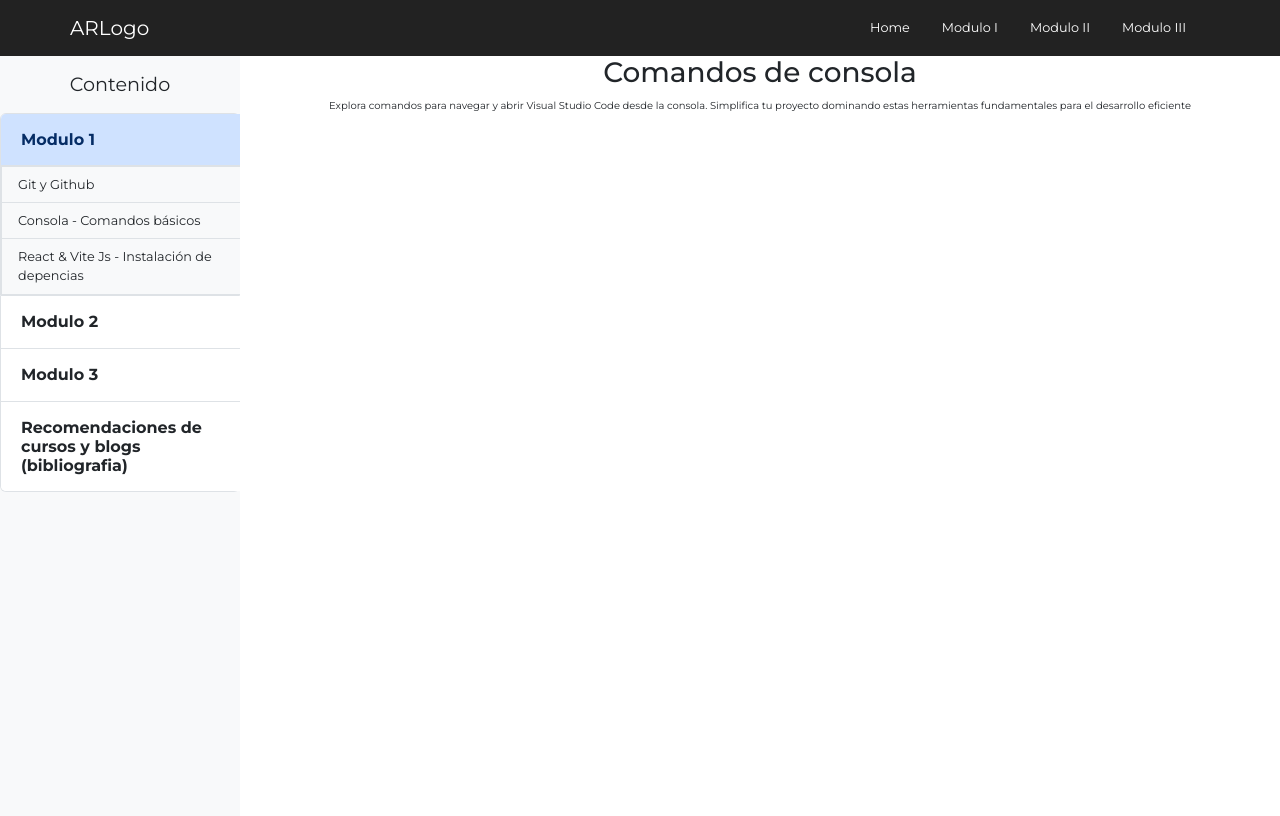
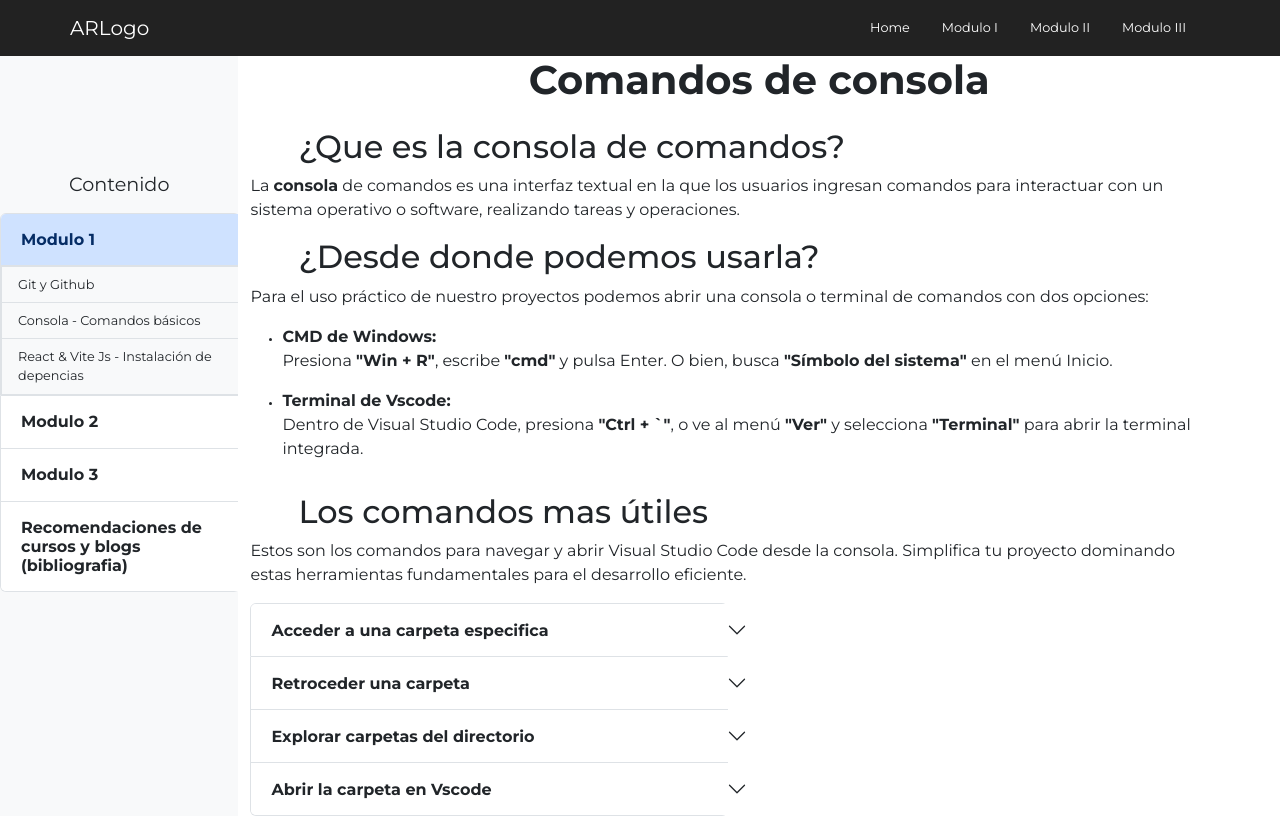
Before and after one commit to Fsalasgit/atomicReact, a React (Vite) app: page /console in a window 1280 px wide. Shown: the top 816 px of the page. Built offline with nearby package versions, Linux system fonts and the light colour scheme.

Commit message:
se agregan los comandos de linea

```diff
--- a/package.json
+++ b/package.json
@@ -17,10 +17,12 @@
     "bootstrap": "^5.3.1",
     "react": "^18.2.0",
     "react-bootstrap": "^2.8.0",
+    "react-bootstrap-sidebar-menu": "^2.0.3",
     "react-dom": "^18.2.0",
     "react-icons": "^4.10.1",
     "react-router-dom": "^6.15.0",
-    "sass": "^1.66.1"
+    "sass": "^1.66.1",
+    "startbootstrap-simple-sidebar": "^6.0.6"
   },
   "devDependencies": {
     "@types/react": "^18.2.15",
--- a/src/App.jsx
+++ b/src/App.jsx
@@ -5,7 +5,7 @@ import MoleculesPages from './pages/MoleculesPages';
 import OrganimsPages from './pages/OrganimsPages';
 import Home from './pages/Home';
 import './sass/main.scss'
-import { Routes, Route } from 'react-router-dom';
+import { Routes, Route, useLocation } from 'react-router-dom';
 import TemplatePage from './pages/TemplatePage';
 import NavbarSite from './component/webComponents/NavbarSite';
 import FooterSite from './component/webComponents/footerSite';
@@ -15,12 +15,16 @@ import GitPage from './pages/gitPage';
 import ReactPage from './pages/ReactPage';
 
 function App() {
+  const location = useLocation();
   return (
     <>
       <NavbarSite />
-      <Routes>
+      {location.pathname === '/' ?
+      (<Routes>
       <Route path='/' element={<Home />} />
       </Routes>
+      ) :
+      (
         <div className="d-flex" id="wrapper">
         <Sidebar />
         <Routes>
@@ -33,6 +37,11 @@ function App() {
           <Route path='/console' element={<Console />} />
         </Routes>
         </div>
+      )
+
+    }
+
+
       <FooterSite />
 
     </>
--- a/src/component/organims/Sidebar/Sidebar.css
+++ b/src/component/organims/Sidebar/Sidebar.css
@@ -1,7 +1,7 @@
-body {
-    overflow-x: hidden;
-    /* font-size: 2rem; */
-}
+/* body {
+    overflow-x: hidden; */
+    /* font-size: 2rem;
+} */
 
 .accordion-body {
     padding: 0;
@@ -12,12 +12,13 @@ body {
     font-weight: bold;
 }
 #sidebar-wrapper {
-    min-height: 100vh;
-    margin-left: -15rem;
-    -webkit-transition: margin .25s ease-out;
-    -moz-transition: margin .25s ease-out;
-    -o-transition: margin .25s ease-out;
-    transition: margin .25s ease-out;
+    position: static;
+    overflow-y: hidden;
+    overflow-x: hidden;
+    min-height: 120% !important;
+    width: 300px;
+    padding-top: 100px;
+    scrollbar-width: 0;
 }
 
 #sidebar-wrapper .sidebar-heading {
@@ -29,13 +30,9 @@ body {
     width: 15rem;
 }
 
-#page-content-wrapper {
-    min-width: 100vw;
-}
-
-#wrapper.toggled #sidebar-wrapper {
+/* #wrapper.toggled #sidebar-wrapper {
     margin-left: 0;
-}
+} */
 
 @media (min-width: 768px) {
     #sidebar-wrapper {
--- a/src/pages/Console.jsx
+++ b/src/pages/Console.jsx
@@ -1,12 +1,64 @@
 import React from 'react'
+import Accordion from 'react-bootstrap/Accordion';
 
 const Console = () => {
   return (
-    <div className='container text-center'>
-        <h3 className=''>Comandos de consola</h3>
-        <p>Explora comandos para navegar y abrir Visual Studio Code desde la consola. Simplifica tu proyecto dominando estas herramientas fundamentales para el desarrollo eficiente
-        </p>
-    </div>
+
+    <main className='container blogContainer'>
+            <h1 className='blogContainer__tittle'>Comandos de consola</h1>
+            <div className="row">
+                <article className="col-lg-11">
+                    <h2 className='blogContainer__ArticleTitle mt-3'>¿Que es la consola de comandos?</h2>
+                    <p className='blogContainer__p'>La <strong>consola</strong> de comandos es una interfaz textual en la que los usuarios ingresan comandos para interactuar con un sistema operativo o software, realizando tareas y operaciones.</p>
+
+                    <h2 className='blogContainer__ArticleTitle mt-2'>¿Desde donde podemos usarla?</h2>
+                    <p className='blogContainer__p'>Para el uso práctico de nuestro proyectos podemos abrir una consola o terminal de comandos con dos opciones:</p>
+                    <ul>
+                      <li>
+                        <strong className='blogContainer__p'>CMD de Windows:</strong>
+                        <p className='blogContainer__p'>Presiona <strong>"Win + R"</strong>, escribe <strong>"cmd"</strong> y pulsa Enter. O bien, busca <strong>"Símbolo del sistema"</strong> en el menú Inicio.</p>
+                      </li>
+                      <li className='mt-3'>
+                        <strong className='blogContainer__p'>Terminal de Vscode:</strong>
+                        <p className='blogContainer__p'>Dentro de Visual Studio Code, presiona <strong>"Ctrl + `"</strong>, o ve al menú <strong>"Ver"</strong> y selecciona <strong>"Terminal"</strong> para abrir la terminal integrada.</p>
+                      </li>
+                    </ul>
+                </article>
+                <article className="col-lg-11">
+                    <h2 className='blogContainer__ArticleTitle mt-3'>Los comandos mas útiles</h2>
+                    <p className='blogContainer__p'>Estos son los comandos para navegar y abrir Visual Studio Code desde la consola. Simplifica tu proyecto dominando estas herramientas fundamentales para el desarrollo eficiente.</p>
+                    <div className="col-6 mb-3">
+                    <Accordion>
+                      <Accordion.Item eventKey="0">
+                        <Accordion.Header>Acceder a una carpeta especifica</Accordion.Header>
+                        <Accordion.Body className='py-2 ps-2'>
+                        El comando <strong>"cd"</strong> (change directory) se usa en la consola para moverse entre carpetas. Ingresa <strong>"cd ruta/carpeta"</strong> para acceder a una carpeta específica, utilizando la ruta absoluta o relativa. Ejemplo: <strong>cd /ruta/carpeta.</strong>
+                        </Accordion.Body>
+                      </Accordion.Item>
+                      <Accordion.Item eventKey="1">
+                        <Accordion.Header>Retroceder una carpeta</Accordion.Header>
+                        <Accordion.Body className='py-2 ps-2'>
+                        Usa <strong>"cd.."</strong> para retroceder a la carpeta padre. "cd" solo te lleva a la carpeta raíz. Ejemplo si estamos en la ruta <strong>ruta/carpeta</strong> y escribimos <strong>cd..</strong> esto nos llevara a la carpeta <strong> ruta/ </strong>
+                        </Accordion.Body>
+                      </Accordion.Item>
+                      <Accordion.Item eventKey="2">
+                        <Accordion.Header>Explorar carpetas del directorio</Accordion.Header>
+                        <Accordion.Body className='py-2 ps-2'>
+                        El comando <strong>"dir"</strong> en Windows o "ls" en sistemas Unix muestra los contenidos del directorio actual. Al ejecutarlo, se enlistan los <strong>archivos</strong> y <strong>carpetas</strong> presentes en la ubicación actual.
+                        </Accordion.Body>
+                      </Accordion.Item>
+                      <Accordion.Item eventKey="3">
+                        <Accordion.Header>Abrir la carpeta en Vscode</Accordion.Header>
+                        <Accordion.Body className='py-2 ps-2'>
+                        Usa <strong>"code ."</strong> en la terminal. Esto abre la carpeta del proyecto en Visual Studio Code. Facilita la edición y navegación de archivos directamente desde la interfaz de VSCode.
+                        </Accordion.Body>
+                      </Accordion.Item>
+                    </Accordion>
+                    </div>
+                  </article>
+
+            </div>
+    </main>
   )
 }
 
```
Also changed, not shown: public/img/terminalVsc.jpg (added), 1 other file (tests, documents, lock files or other folders). Lines whose indentation alone changed are shown as unchanged.
